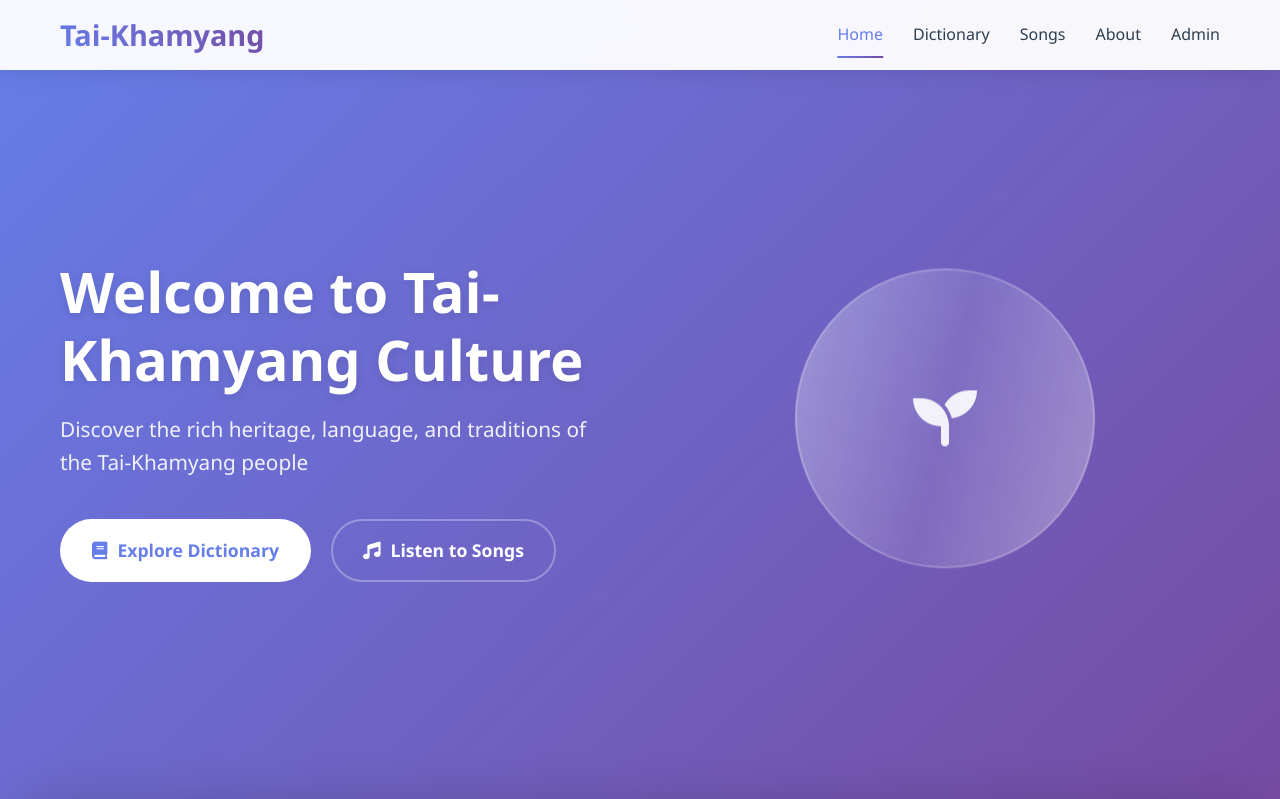
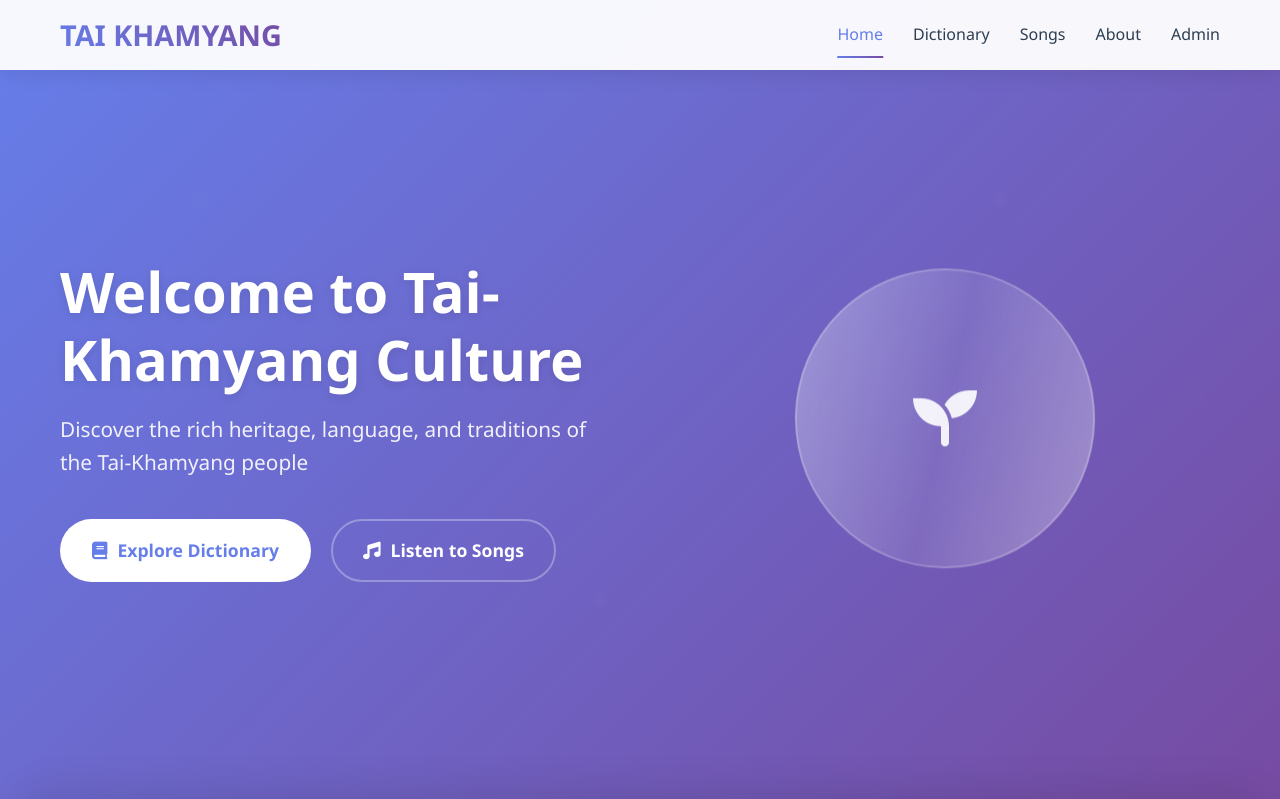
Before and after one commit to chenkham/tai-khamyang, a Flask app: page / in a window 1280 px wide. Shown: the top 799 px of the page. Run offline with Flask 3, Linux system fonts and the light colour scheme.

Commit message:
initial commit

```diff
--- a/templates/admin.html
+++ b/templates/admin.html
@@ -12,7 +12,7 @@
     <nav class="navbar">
         <div class="nav-container">
             <div class="nav-logo">
-                <h2>Tai-Khamyang</h2>
+                <h2>TAI KHAMYANG</h2>
             </div>
             <div class="nav-menu" id="navMenu">
                 <a href="/" class="nav-link">Home</a>
--- a/templates/dictionary.html
+++ b/templates/dictionary.html
@@ -107,7 +107,7 @@
     <nav class="navbar">
         <div class="nav-container">
             <div class="nav-logo">
-                <h2>Tai-Khamyang</h2>
+                <h2>TAI KHAMYANG</h2>
             </div>
             <div class="nav-menu" id="navMenu">
                 <a href="/" class="nav-link">Home</a>
--- a/templates/index.html
+++ b/templates/index.html
@@ -12,7 +12,7 @@
     <nav class="navbar">
         <div class="nav-container">
             <div class="nav-logo">
-                <h2>Tai-Khamyang</h2>
+                <h2>TAI KHAMYANG</h2>
             </div>
             <div class="nav-menu" id="navMenu">
                 <a href="/" class="nav-link">Home</a>
@@ -145,7 +145,7 @@
     <a href="https://instagram.com" target="_blank" class="social-link instagram">
         <i class="fab fa-instagram"></i>
     </a>
-    <a href="https://youtube.com" target="_blank" class="social-link youtube">
+    <a href="https://youtube.com/@khamyangboy?si=IEbeLOpr8dWyW_vk" target="_blank" class="social-link youtube">
         <i class="fab fa-youtube"></i>
     </a>
 </div>
--- a/templates/songs.html
+++ b/templates/songs.html
@@ -12,7 +12,7 @@
     <nav class="navbar">
         <div class="nav-container">
             <div class="nav-logo">
-                <h2>Tai-Khamyang</h2>
+                <h2>TAI KHAMYANG</h2>
             </div>
             <div class="nav-menu" id="navMenu">
                 <a href="/" class="nav-link">Home</a>
```
